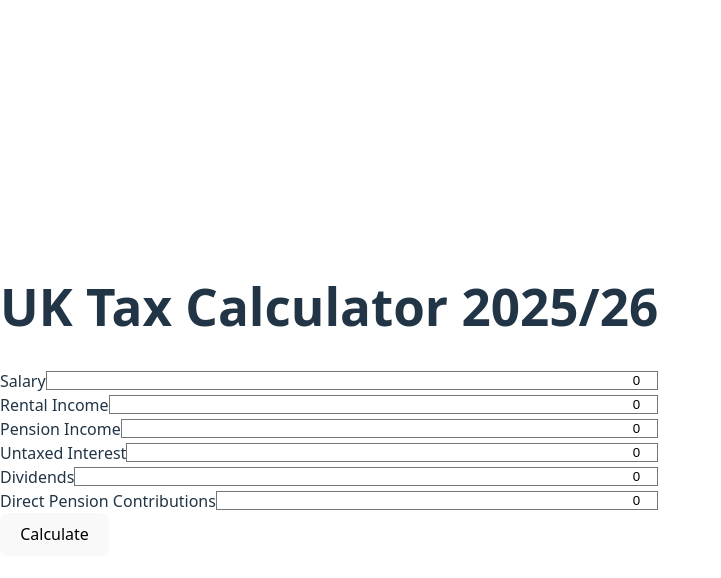
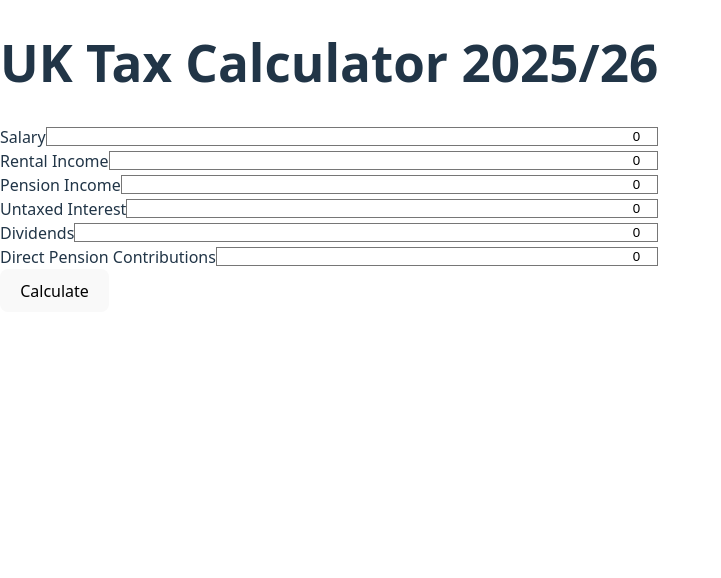
Before and after one commit to John-Bell/taxcalc, a React (Vite) app: page / in a window 1280 px wide. Shown: the top 578 px of the page, without its empty margins (0-721 px from the left). Built offline with nearby package versions, Linux system fonts and the light colour scheme.

Commit message:
Center form horizontally only

```diff
--- a/src/App.tsx
+++ b/src/App.tsx
@@ -46,7 +46,7 @@
         value.toLocaleString('en-GB', { style: 'currency', currency: 'GBP' });
 
     return (
-        <div className="min-h-screen bg-gray-50 flex flex-col items-center justify-center py-8">
+        <div className="min-h-screen bg-gray-50 flex flex-col items-center py-8">
             <h1 className="text-4xl font-bold text-blue-900 mb-8 text-center">
                 UK Tax Calculator 2025/26
             </h1>
```
